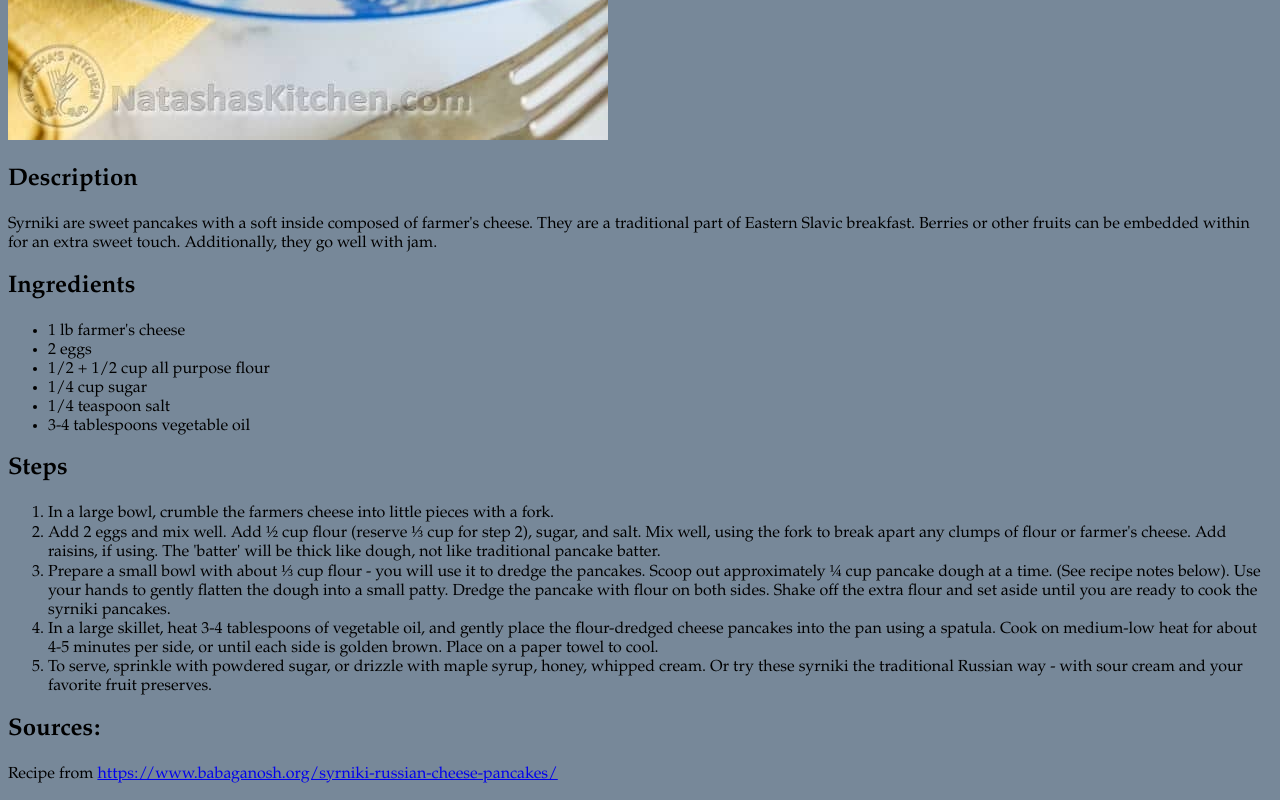
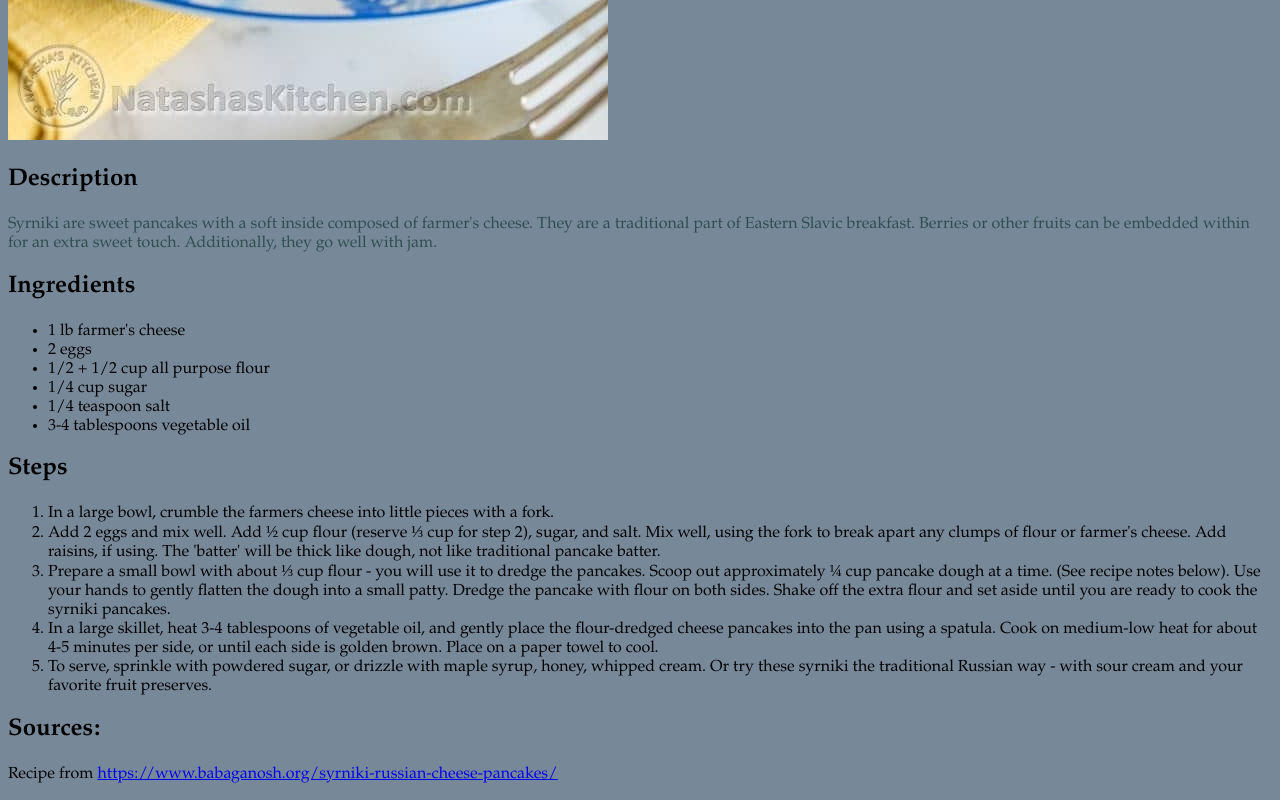
Before and after one commit to ereizas/odin-recipes, a plain HTML site: page recipes/syrniki.html in a window 1280 px wide. Shown: the part 841-1641 px from the top of the page. Drawn offline with Linux system fonts and the light colour scheme.

Commit message:
Color description text

```diff
--- a/recipes/syrniki.html
+++ b/recipes/syrniki.html
@@ -10,7 +10,7 @@
     <h1>Syrniki</h1>
     <img src="../images/syrniki.png" alt="Three Syrniki stacked with powdered sugar and raspberries sprinkled on top and around them.">
     <h2>Description</h2>
-    <p>Syrniki are sweet pancakes with a soft inside composed of farmer's cheese. They are a traditional part of Eastern Slavic breakfast. Berries or other fruits can be embedded within for an extra sweet touch. Additionally, they go well with jam.</p>
+    <p id="description">Syrniki are sweet pancakes with a soft inside composed of farmer's cheese. They are a traditional part of Eastern Slavic breakfast. Berries or other fruits can be embedded within for an extra sweet touch. Additionally, they go well with jam.</p>
     <h2>Ingredients</h2>
     <ul>
         <li>1 lb farmer's cheese</li>
--- a/style.css
+++ b/style.css
@@ -13,3 +13,7 @@
 #recipe-page {
     background-color:lightslategray;
 }
+
+#description {
+    color:darkslategray;
+}
```
